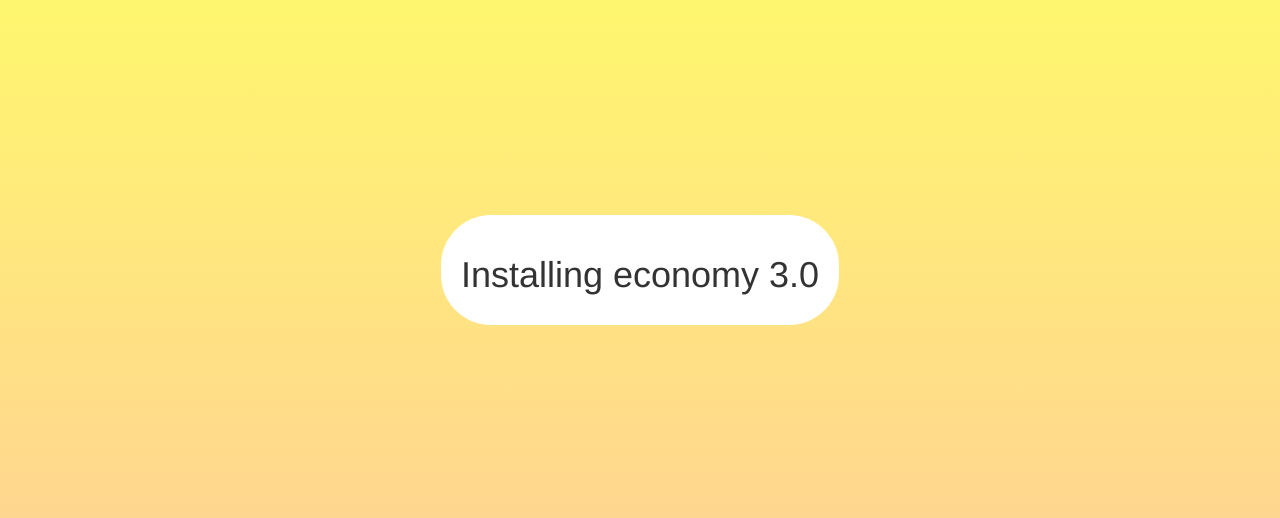
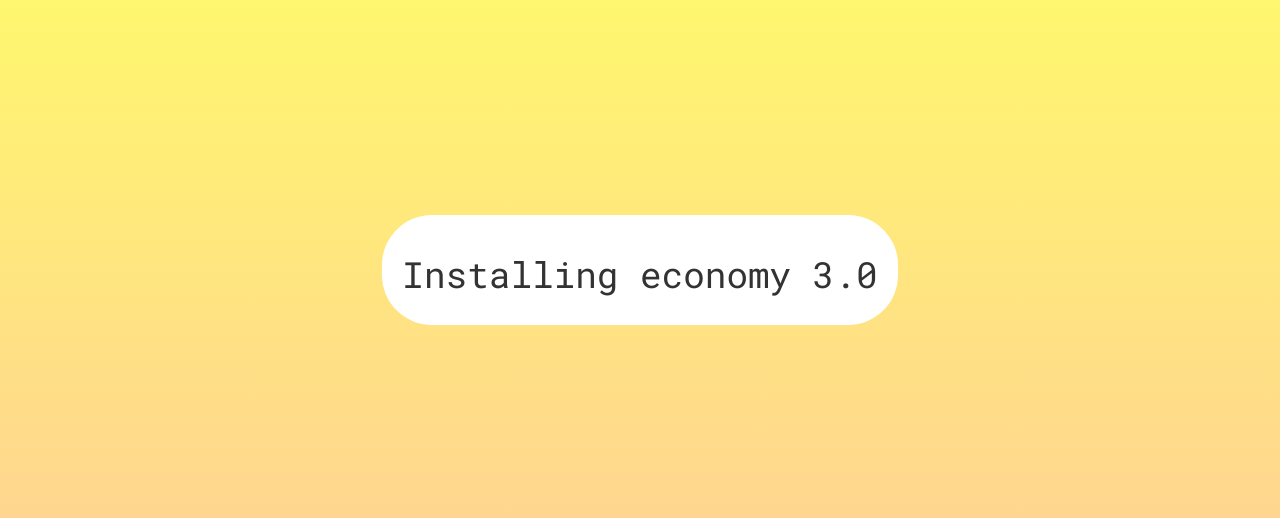
Before and after one commit to pavebank/pavebank.dev, a plain HTML site: page index.html in a window 1280 px wide. Shown: the part 130-648 px from the top of the page. Drawn offline with nearby package versions, Linux system fonts and the light colour scheme.

Commit message:
roboto mono

```diff
--- a/index.html
+++ b/index.html
@@ -4,10 +4,12 @@
 <head>
   <meta charset="UTF-8">
   <title>Pave Bank</title>
+  <link href="https://fonts.googleapis.com/css?family=Roboto+Mono" rel="stylesheet">
   <link rel="stylesheet" href="https://maxcdn.bootstrapcdn.com/bootstrap/3.3.7/css/bootstrap.min.css">
   <style>
     body {
       background: linear-gradient(to bottom, #FFFF66, #FFCC99);
+      font-family: 'Roboto Mono', monospace;
     }
 
     .center {
```
